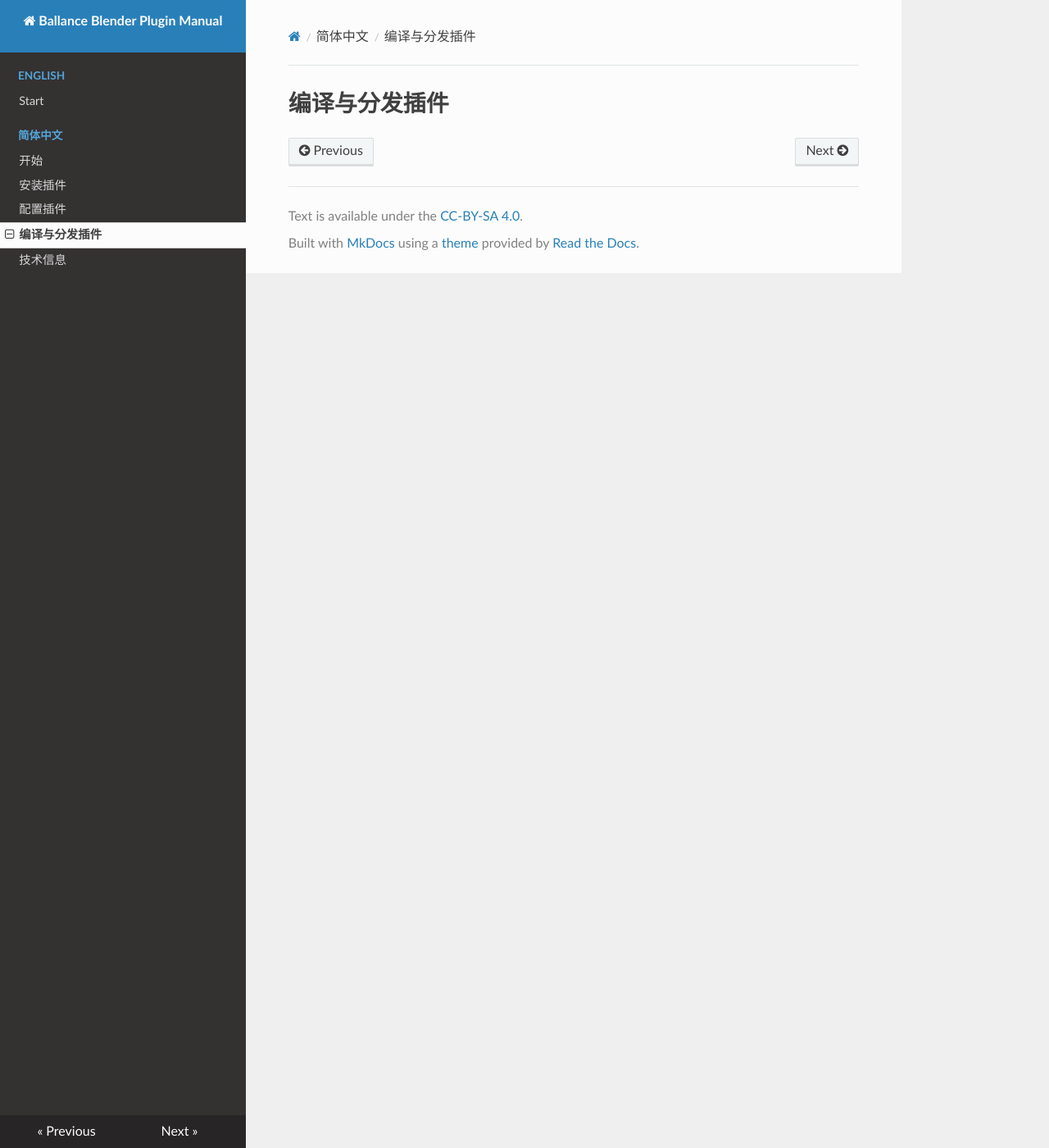
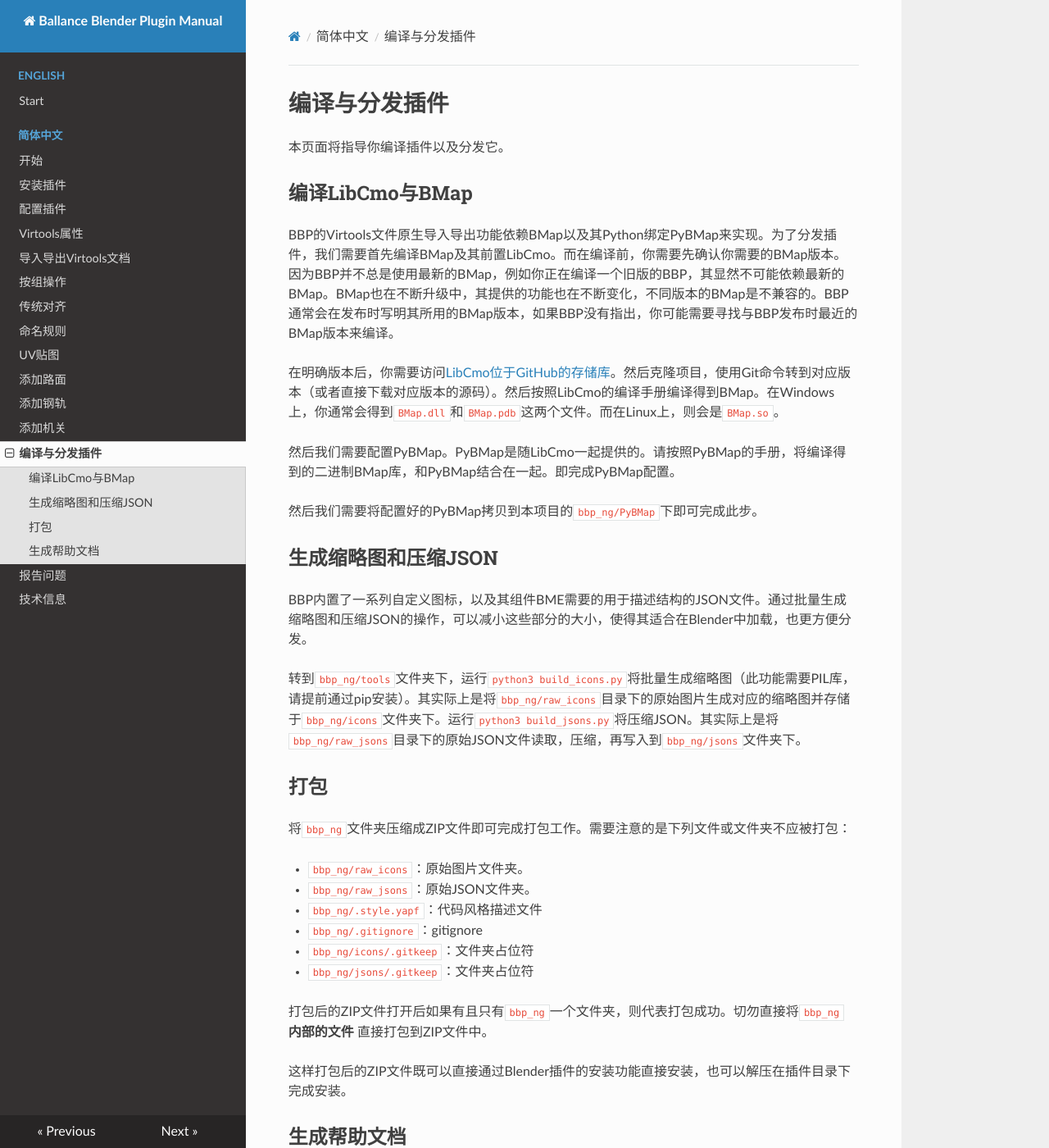
Before and after one commit to yyc12345/BallanceBlenderHelper, an MkDocs documentation site: the page built from docs/docs/zh-cn/compile-distribute-plugin.md, in a window 1280 px wide and 1400 px high. Shown: the whole window at 82% size. Built offline with MkDocs 1.6.1, drawn with Linux system fonts in a browser that asks for light colours; nearby versions of some CDN libraries; some of the changed text lies outside the part shown.

Commit message:
update doc

```diff
--- a/docs/docs/zh-cn/compile-distribute-plugin.md
+++ b/docs/docs/zh-cn/compile-distribute-plugin.md
@@ -1 +1,40 @@
 # 编译与分发插件
+
+本页面将指导你编译插件以及分发它。
+
+## 编译LibCmo与BMap
+
+BBP的Virtools文件原生导入导出功能依赖BMap以及其Python绑定PyBMap来实现。为了分发插件，我们需要首先编译BMap及其前置LibCmo。而在编译前，你需要先确认你需要的BMap版本。因为BBP并不总是使用最新的BMap，例如你正在编译一个旧版的BBP，其显然不可能依赖最新的BMap。BMap也在不断升级中，其提供的功能也在不断变化，不同版本的BMap是不兼容的。BBP通常会在发布时写明其所用的BMap版本，如果BBP没有指出，你可能需要寻找与BBP发布时最近的BMap版本来编译。
+
+在明确版本后，你需要访问[LibCmo位于GitHub的存储库](https://github.com/yyc12345/libcmo21)。然后克隆项目，使用Git命令转到对应版本（或者直接下载对应版本的源码）。然后按照LibCmo的编译手册编译得到BMap。在Windows上，你通常会得到`BMap.dll`和`BMap.pdb`这两个文件。而在Linux上，则会是`BMap.so`。
+
+然后我们需要配置PyBMap。PyBMap是随LibCmo一起提供的。请按照PyBMap的手册，将编译得到的二进制BMap库，和PyBMap结合在一起。即完成PyBMap配置。
+
+然后我们需要将配置好的PyBMap拷贝到本项目的`bbp_ng/PyBMap`下即可完成此步。
+
+## 生成缩略图和压缩JSON
+
+BBP内置了一系列自定义图标，以及其组件BME需要的用于描述结构的JSON文件。通过批量生成缩略图和压缩JSON的操作，可以减小这些部分的大小，使得其适合在Blender中加载，也更方便分发。
+
+转到`bbp_ng/tools`文件夹下，运行`python3 build_icons.py`将批量生成缩略图（此功能需要PIL库，请提前通过pip安装）。其实际上是将`bbp_ng/raw_icons`目录下的原始图片生成对应的缩略图并存储于`bbp_ng/icons`文件夹下。运行`python3 build_jsons.py`将压缩JSON。其实际上是将`bbp_ng/raw_jsons`目录下的原始JSON文件读取，压缩，再写入到`bbp_ng/jsons`文件夹下。
+
+## 打包
+
+将`bbp_ng`文件夹压缩成ZIP文件即可完成打包工作。需要注意的是下列文件或文件夹不应被打包：
+
+* `bbp_ng/raw_icons`：原始图片文件夹。
+* `bbp_ng/raw_jsons`：原始JSON文件夹。
+* `bbp_ng/.style.yapf`：代码风格描述文件
+* `bbp_ng/.gitignore`：gitignore
+* `bbp_ng/icons/.gitkeep`：文件夹占位符
+* `bbp_ng/jsons/.gitkeep`：文件夹占位符
+
+打包后的ZIP文件打开后如果有且只有`bbp_ng`一个文件夹，则代表打包成功。切勿直接将`bbp_ng` **内部的文件** 直接打包到ZIP文件中。
+
+这样打包后的ZIP文件既可以直接通过Blender插件的安装功能直接安装，也可以解压在插件目录下完成安装。
+
+## 生成帮助文档
+
+虽然本项目会利用GitHub Page功能提供帮助文档，但有时您可能需要提供帮助文档的离线版本，本节将会介绍如何生成离线版本的帮助文档。
+
+首先您需要通过pip安装`mkdocs`和`pymdown-extensions`。然后转到`docs`文件夹下，运行`mkdocs build --no-directory-urls`。运行命令后得到一个名为`site`的文件夹，其中就是可以离线浏览的帮助文档。
--- a/docs/mkdocs.yml
+++ b/docs/mkdocs.yml
@@ -12,7 +12,17 @@ nav:
     - '开始': 'zh-cn/index.md'
     - '安装插件': 'zh-cn/install-plugin.md'
     - '配置插件': 'zh-cn/configure-plugin.md'
+    - 'Virtools属性': 'zh-cn/virtools-properties.md'
+    - '导入导出Virtools文档': 'zh-cn/import-export-virtools.md'
+    - '按组操作': 'zh-cn/group-operations.md'
+    - '传统对齐': 'zh-cn/legacy-align.md'
+    - '命名规则': 'zh-cn/naming-convention.md'
+    - 'UV贴图': 'zh-cn/uv-mapping.md'
+    - '添加路面': 'zh-cn/bme-adder.md'
+    - '添加钢轨': 'zh-cn/rail-adder.md'
+    - '添加机关': 'zh-cn/component-adder.md'
     - '编译与分发插件': 'zh-cn/compile-distribute-plugin.md'
+    - '报告问题': 'zh-cn/report-bugs.md'
     - '技术信息': 'zh-cn/tech-infos.md'
 
 theme:
```
Also changed, not shown: docs/docs/zh-cn/bme-adder.md (added, +4 -0 lines), docs/docs/zh-cn/component-adder.md (added, +4 -0 lines), docs/docs/zh-cn/configure-plugin.md (+1 -1 lines), docs/docs/zh-cn/group-operations.md (added, +31 -0 lines), docs/docs/zh-cn/import-export-virtools.md (added, +4 -0 lines), docs/docs/zh-cn/index.md (+12 -9 lines), docs/docs/zh-cn/install-plugin.md (+2 -2 lines), docs/docs/zh-cn/legacy-align.md (added, +4 -0 lines), docs/docs/zh-cn/naming-convention.md (added, +32 -0 lines), docs/docs/zh-cn/rail-adder.md (added, +4 -0 lines), docs/docs/zh-cn/report-bugs.md (added, +29 -0 lines), docs/docs/zh-cn/uv-mapping.md (added, +4 -0 lines), docs/docs/zh-cn/virtools-properties.md (added, +34 -0 lines), docs/docs/imgs/grouping.png (added), 4 more files.
